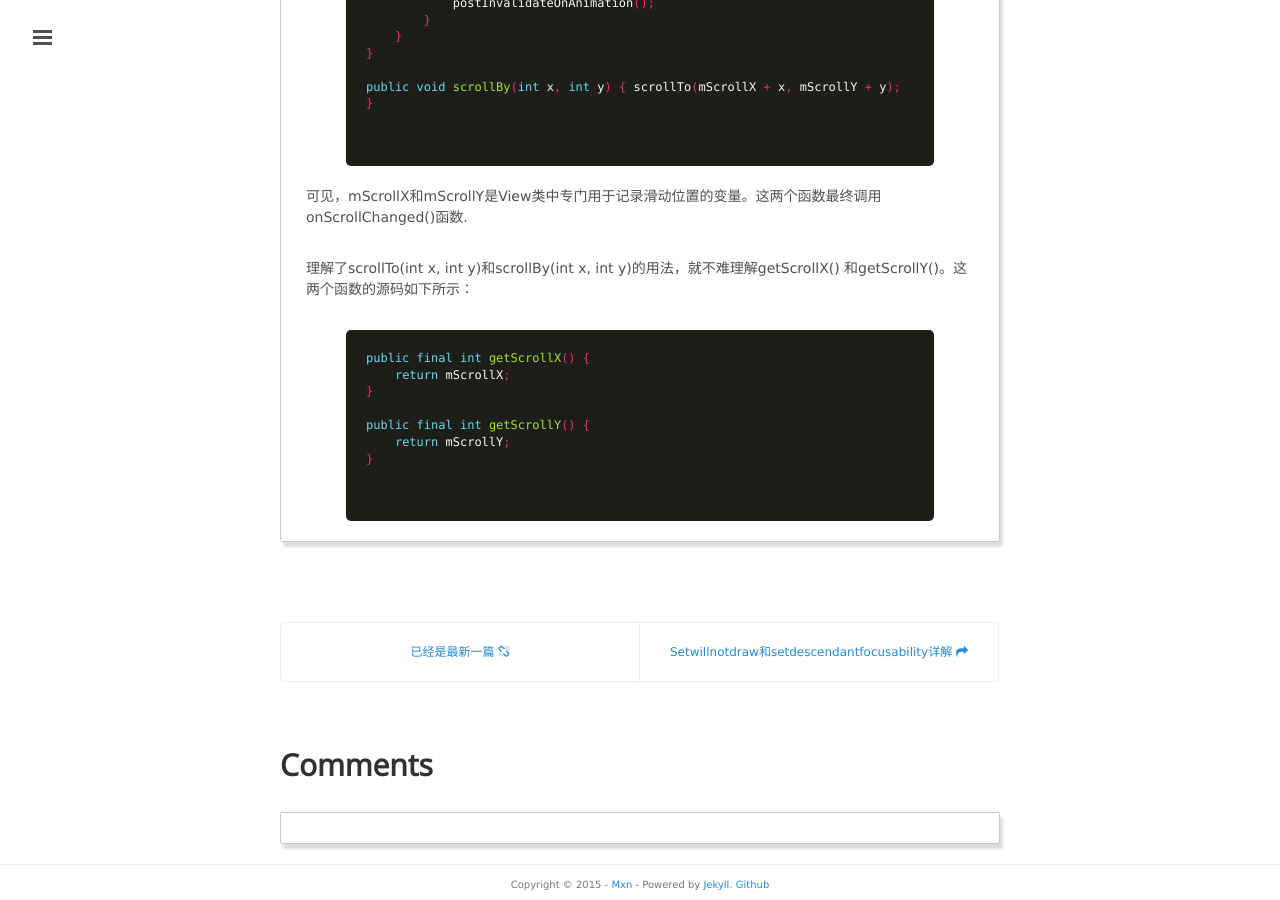
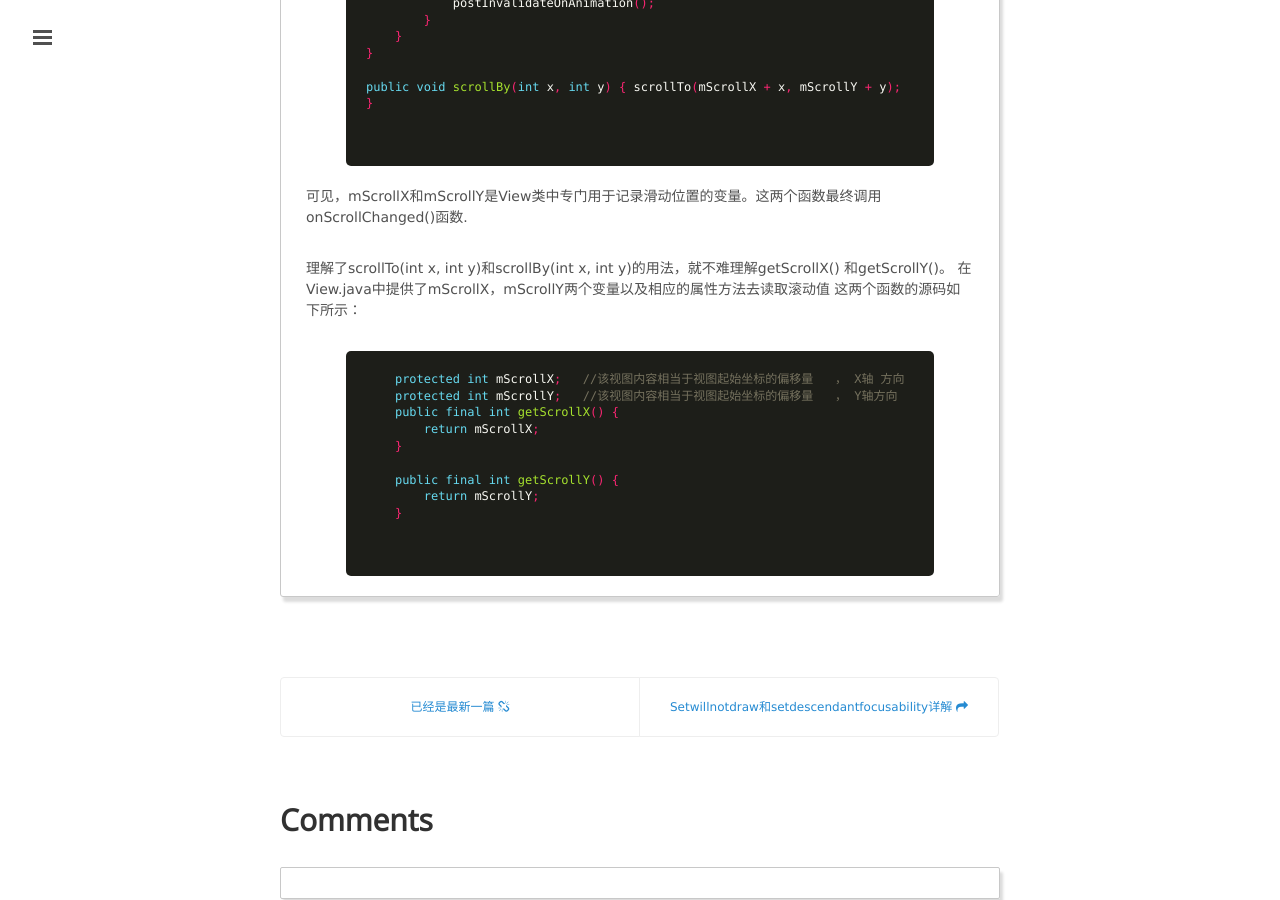
Before and after one commit to mxn21/mxn21.github.io, a Jekyll site: the page built from _posts/2015-7-23-scrollTo和scrollBy方法分析.md, in a window 1280 px wide and 900 px high, scrolled down 2820 px. Built offline with Jekyll 4.4.1, drawn with Linux system fonts in a browser that asks for light colours; Markdown is read by kramdown in place of the engine named in the settings; comment, search, counter and statistics services are not loaded.

Commit message:
321312
123123

```diff
--- a/_posts/2015-7-23-scrollTo和scrollBy方法分析.md
+++ b/_posts/2015-7-23-scrollTo和scrollBy方法分析.md
@@ -16,6 +16,8 @@
 调用public void offsetLeftAndRight(int offset)用于左右移动方法或public void offsetTopAndBottom(int offset)用于上下移动。
 如：button.offsetLeftAndRignt(300)表示将button控件向左移动300个像素。
 
+
+<!-- more -->
 
 ### scrollTo(int x, int y)
 
@@ -65,17 +67,20 @@
 
 可见，mScrollX和mScrollY是View类中专门用于记录滑动位置的变量。这两个函数最终调用onScrollChanged()函数.
 
-理解了scrollTo(int x, int y)和scrollBy(int x, int y)的用法，就不难理解getScrollX() 和getScrollY()。这两个函数的源码如下所示：
+理解了scrollTo(int x, int y)和scrollBy(int x, int y)的用法，就不难理解getScrollX() 和getScrollY()。
+在View.java中提供了mScrollX，mScrollY两个变量以及相应的属性方法去读取滚动值
+这两个函数的源码如下所示：
 
 
     {% highlight java  %}
+    protected int mScrollX;   //该视图内容相当于视图起始坐标的偏移量   ， X轴 方向
+    protected int mScrollY;   //该视图内容相当于视图起始坐标的偏移量   ， Y轴方向
+    public final int getScrollX() {
+        return mScrollX;
+    }
 
-public final int getScrollX() {
-    return mScrollX;
-}
-
-public final int getScrollY() {
-    return mScrollY;
-}
+    public final int getScrollY() {
+        return mScrollY;
+    }
 
     {% endhighlight %}
```
